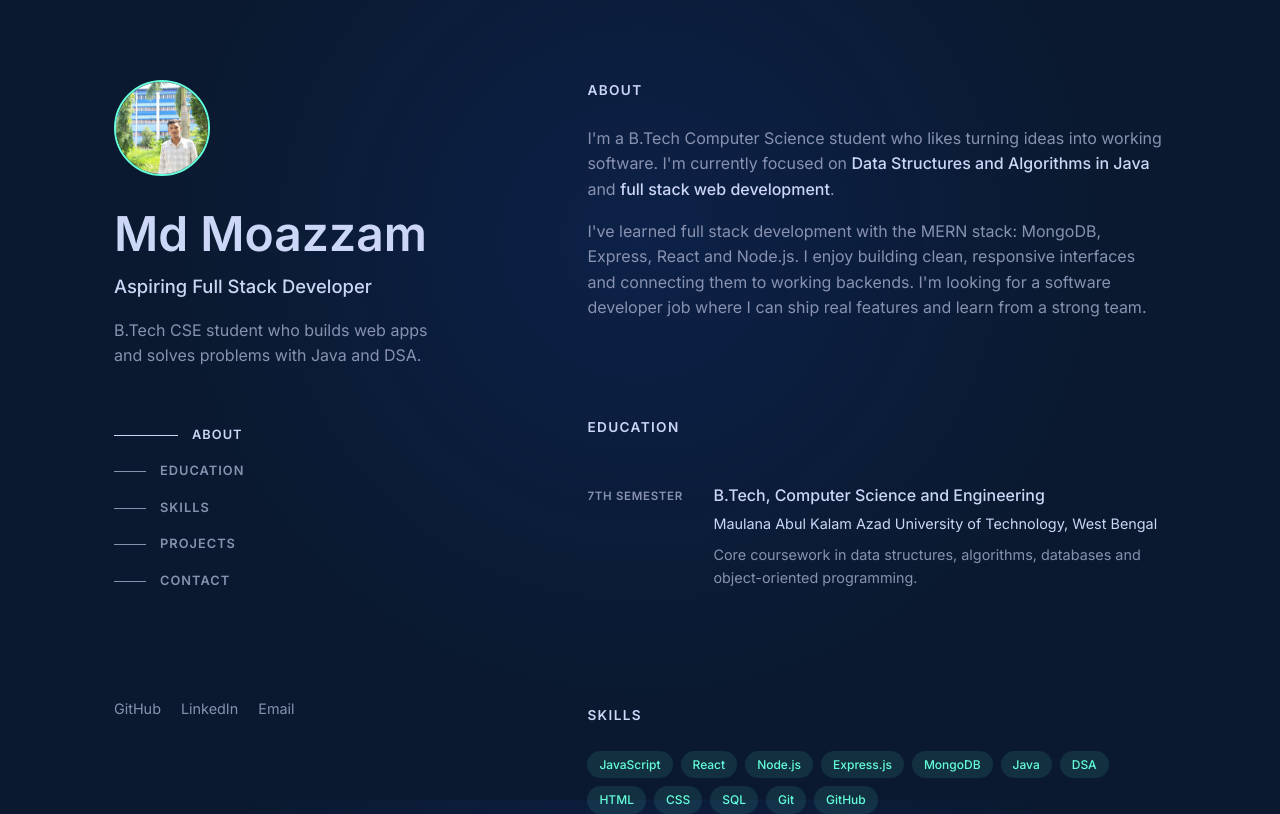
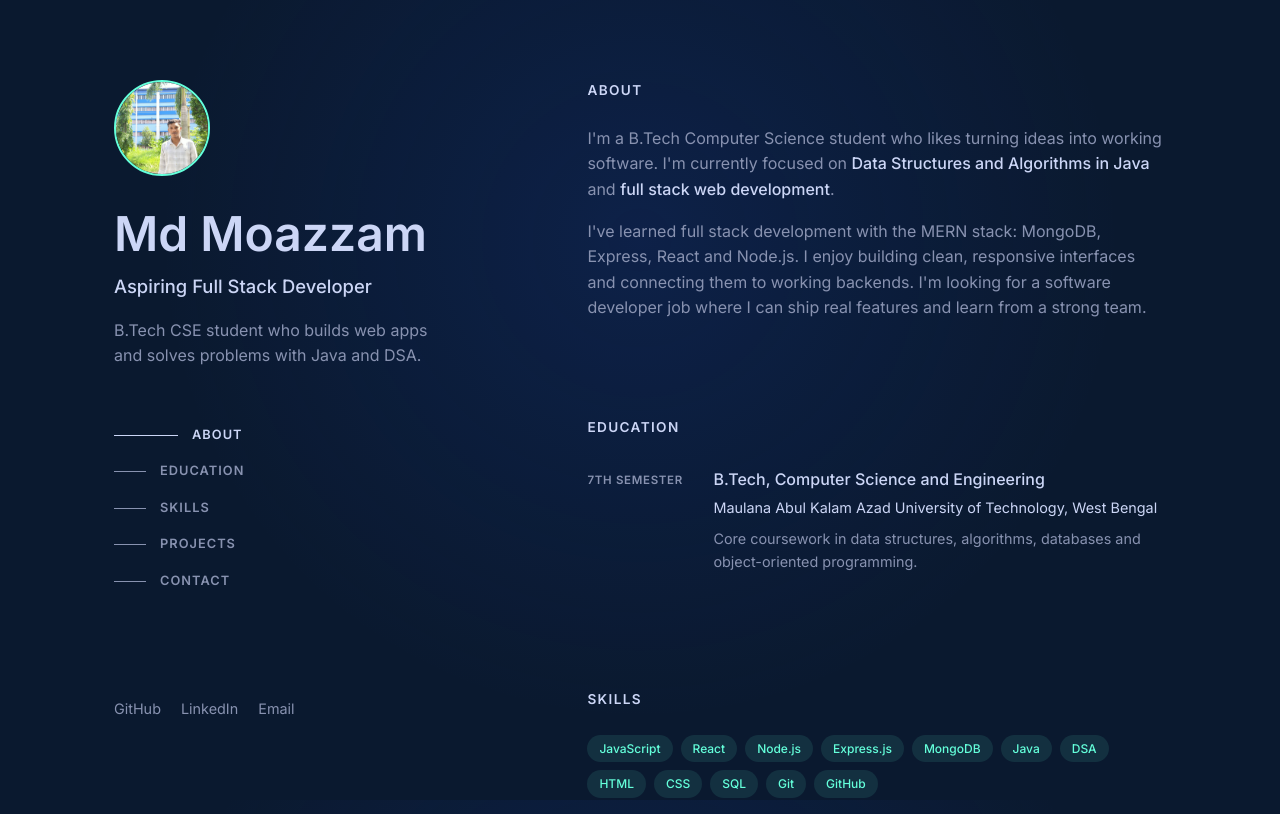
Before and after one commit to mdmoazzam7/moazzam-portfolio, a React (Vite) app: page / in a window 1280 px wide. Shown: the top 814 px of the page. Built offline with nearby package versions, Linux system fonts and the light colour scheme.

Commit message:
Redesign portfolio with new layout and updated content

```diff
--- a/src/index.css
+++ b/src/index.css
@@ -91,6 +91,9 @@ b { color: var(--white); font-weight: 500; }
 }
 a.item:hover { background: rgba(17, 34, 64, 0.75); }
 a.item:hover h4 { color: var(--accent); }
+section > h3 + .item {
+  margin-top: -16px;
+}
 .when {
   font-size: 0.72rem; font-weight: 600; letter-spacing: 0.06em;
   text-transform: uppercase; padding-top: 4px;
```
